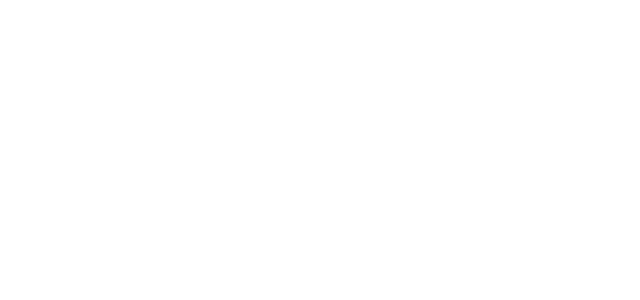
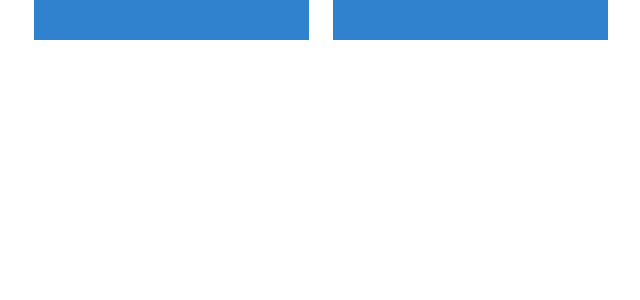
Before and after one commit to icebox827/react-weather-app, a React (Create React App) app: page / in a window 1280 px wide. Shown: the top 300 px of the page, without its empty margins (319-959 px from the left). Built offline with nearby package versions, Linux system fonts and the light colour scheme.

Commit message:
Import Header to App js

```diff
--- a/src/components/App.js
+++ b/src/components/App.js
@@ -1,11 +1,14 @@
+import { ChakraProvider } from '@chakra-ui/react';
 import '../style/App.css';
 import '../Api'
+import './Header'
+import Header from './Header';
 
 function App() {
   return (
-    <div className="App">
-
-    </div>
+    <ChakraProvider>
+      <Header />
+    </ChakraProvider>
   );
 }
 
--- a/src/components/Header.js
+++ b/src/components/Header.js
@@ -5,8 +5,10 @@
   return (
     <Container>
       <Grid templateColumns="repeat(2, 1fr)" gap={6}>
-        <Box w="100%" h="10" bg="blue.500" />
-        <Box w="100%" h="10" bg="blue.500" />
+        <Box w="100%" h="10" bg="blue.500" >
+
+        </Box>
+        <Box w="100%" h="10" bg="blue.500" ></Box>
       </Grid>
     </Container>
   )
```
